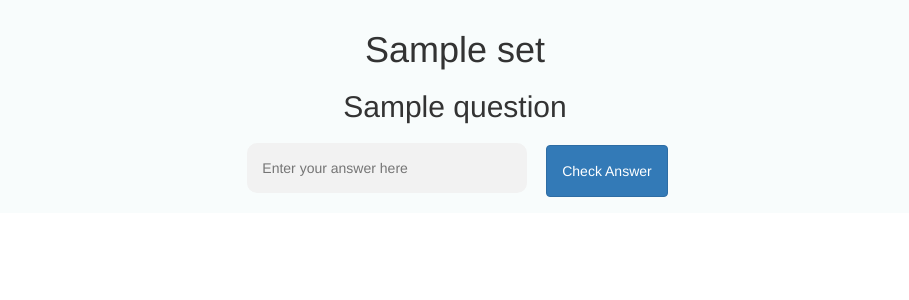
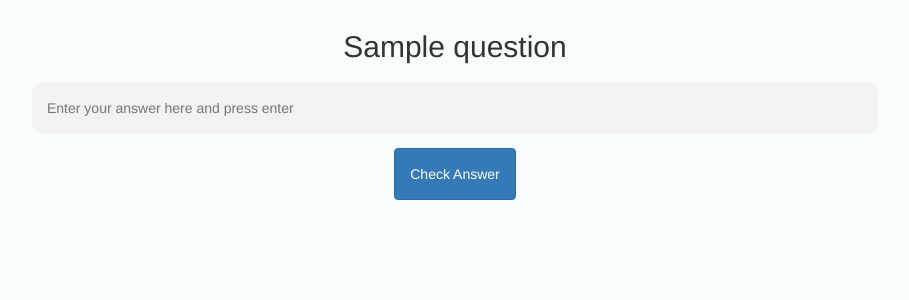
Before and after one commit to sacker4u/studyer, a Flask app: template templates/write.html in a window 1280 px wide. Shown: the part 50-350 px from the top of the page, without its empty margins (185-1094 px from the left). Run offline with Flask 3, Linux system fonts and the light colour scheme; tables that the repository leaves empty hold one stand-in row (values such as "Sample post"); the template is opened without the code that fills it: values that come from a table or form of the project are taken from there, most other values are stand-ins (such as "Sample title", 1, 10 or a date in 2020); some libraries are stand-ins or nearby versions.

Commit message:
made write function usable

```diff
--- a/app.py
+++ b/app.py
@@ -80,11 +80,13 @@ def home():
         return redirect(url_for("login"));
 
 @app.route("/error/<int:id>")
-def error():
+def error(id):
     if id == 1:
         msg = "Sorry, there was an error. Please check that this account doesn't already exist."
     elif id == 2:
         msg = "Sorry, there was an error. Please check that your password and/or username is correct."
+    elif id == 3:
+        msg = "Sorry, there was an error. Please check that this set exists and you have access to it."
     render_template('error.html', msg=msg)
 
 @app.route("/new", methods=["GET", "POST"])
@@ -135,7 +137,7 @@ def set(id):
     except:
         return redirect(url_for("error", msg="Sorry, there was an error. This set cannot be found."))
 
-@app.route("/sets/<int:id>/write")
+@app.route("/sets/<int:id>/write", methods=["GET", "POST"])
 def write(id):
 
     if not current_user.is_authenticated:
@@ -146,12 +148,11 @@ def write(id):
         set = Sets.query.get(id)
 
         if request.method == "GET":
-            q = getQuestionToStudy(set)
-            return render_template("write.html", question=q, set=set);
+            return render_template("write.html", question=getQuestionToStudy(set), set=set);
         elif request.method == "POST":
-            pass
+            return render_template("write.html", question=getQuestionToStudy(set), set=set);
     except:
-        return redirect(url_for("error", msg="Sorry, there was an error in retrieving the set. Check that this set actually exists and there is content inside of it."))
+        return 'ERR'
 
 
 if __name__ == "__main__":
--- a/templates/write.html
+++ b/templates/write.html
@@ -16,28 +16,78 @@
 {% endblock %}
 
 {% block body %}
-    <div style="text-align:center;margin:auto;width:75%;border:none;border-radius:25px;padding:10px;background-color:#f8fcfc;">
-        <h1>{{set.name}}</h1>
-        <h2>{{question[0]}}</h2>
-        <input id="answer" style=
-        "border:none;
-        margin:10px;
-        width:280px;
-        border-radius:10px;
-        background: #f2f2f2;
-        padding: 15px;"
-        type="text" placeholder="Enter your answer here"></input>
-        <button class="btn btn-primary" style="padding:15px" onclick="checkAnswer()">Check Answer</button>
+    <div id="qblock" style="text-align:center;height:300px;margin:auto;width:75%;border:none;border-radius:25px;padding:10px;background-color:#f8fcfc;">
+        <h2 id="question">{{question[0]}}</h2>
+        <form id="qform" action="#" method="post">
+            <input id="answer" style=
+            "border:none;
+            margin:10px;
+            width:90%;
+            border-radius:10px;
+            background: #f2f2f2;
+            padding: 15px;
+            "
+            type="text" placeholder="Enter your answer here and press enter"></input>
+            <button id="subbutton" type="button" class="btn btn-primary" style="padding:15px" onclick="checkAnswer()">Check Answer</button>
+        </form>
     </div>
 {% endblock %}
 
 {% block javascript %}
 <script>
+    input = document.getElementById("answer").addEventListener("keypress", function(event) {
+        if (event.key === "Enter") {
+            event.preventDefault()
+            checkAnswer();
+        }
+    })
+
     function checkAnswer() {
-        console.log("{{question[1]}}")
+
+        document.getElementById("subbutton").innerHTML = "Next"
+        document.getElementById("answer").readOnly = true;
+
+        var button = document.createElement("BUTTON")
+        button.id="override"
+        button.style.padding="15px"
+        button.className="btn btn-primary"
+        document.getElementById("qblock").appendChild(button)
+        console.log("clicked")
+
         if ("{{question[1]}}" === document.getElementById("answer").value) {
-            console.log("hi")
+            document.getElementById("qblock").style.backgroundColor = "#c4e0b8"
+            document.getElementById("subbutton").onclick = function() {submitAndEnd(true)}
+            document.getElementById("override").innerHTML = "I was incorrect"
+           document.getElementById("override").onclick = function() {submitAndEnd(false)}
+        } else {
+            document.getElementById("qblock").style.backgroundColor = "#fccfcf"
+            document.getElementById("subbutton").onclick = function() {submitAndEnd(false)}
+            document.getElementById("override").innerHTML = "I was correct"
+            document.getElementById("override").onclick = function() {submitAndEnd(true)}
         }
+
+        input = document.getElementById("answer").addEventListener("keypress", function(event) {
+            if (event.key === "Enter") {
+                event.preventDefault()
+                if ("{{question[1]}}" == document.getElementById("answer").value) {
+                    submitAndEnd(true);
+                } else {
+                    submitAndEnd(false);
+                }
+            }
+        })
+
+        document.getElementById("question").innerHTML = "{{question[1]}}";
+    }
+
+    function submitAndEnd(isCorrect) {
+        console.log("submitted")
+        if (isCorrect) {
+            document.getElementById("answer").value = "{{set.id}}" + "/" + "{{question[0]}}" + "/" + "t"
+        } else {
+            document.getElementById("answer").value = "{{set.id}}" + "/" + "{{question[0]}}" + "/" + "f"
+        }
+        document.getElementById("qform").submit();
     }
 </script>
 {% endblock %}
```
